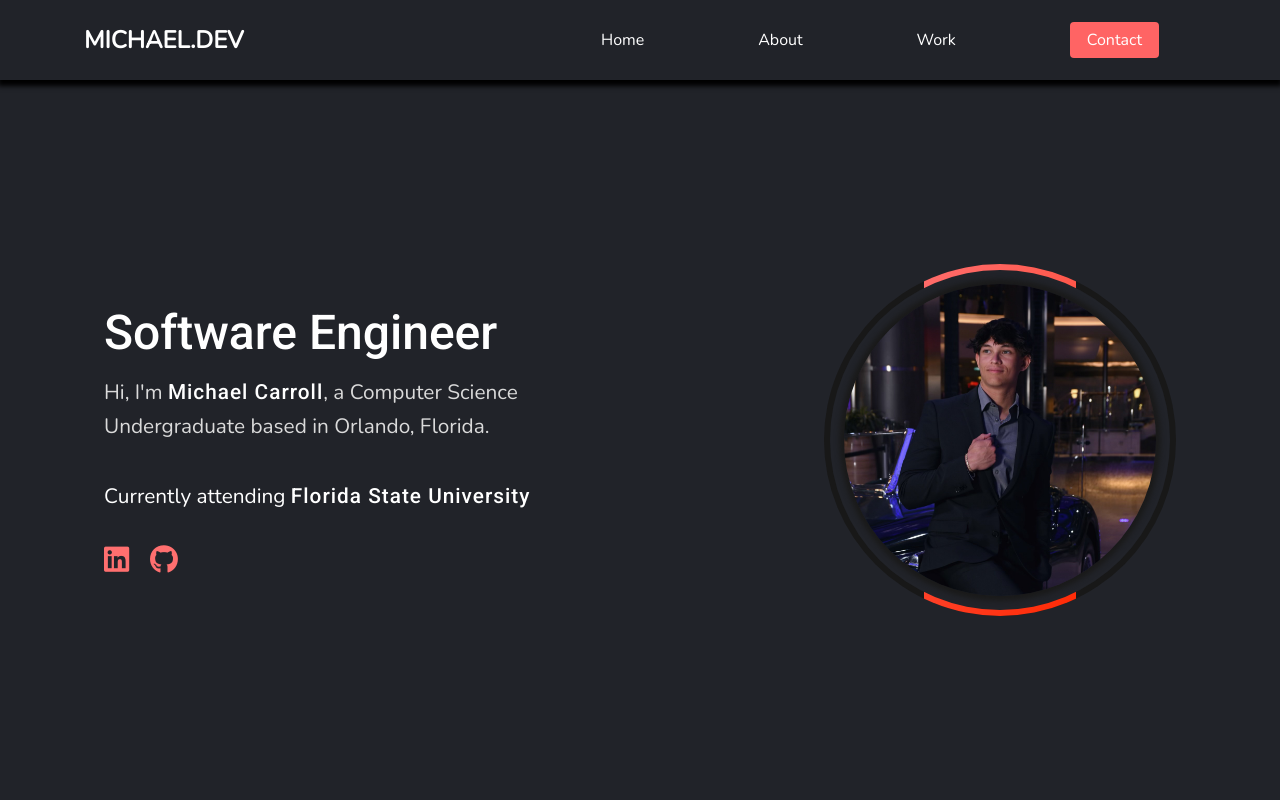
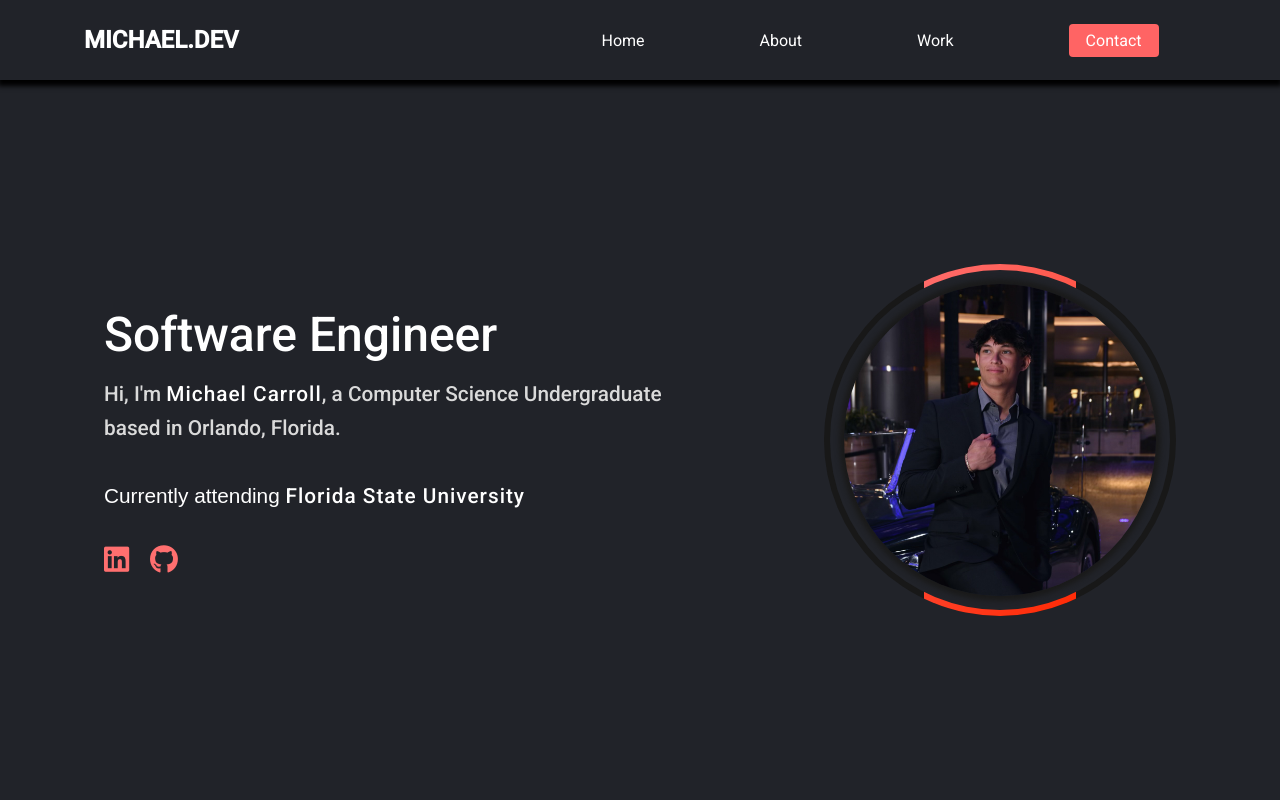
Before and after one commit to Michaelc322/Portfolio, an Angular app: page / in a window 1280 px wide. Shown: the top 800 px of the page. Built offline with nearby package versions, Linux system fonts and the light colour scheme.

Commit message:
unused bytes

```diff
--- a/src/app/Components/main.component.css
+++ b/src/app/Components/main.component.css
@@ -5,7 +5,7 @@ overflow: hidden;}
     box-sizing: border-box;
     margin: 0;
     padding: 0;
-    font-family: 'Nunito', sans-serif;
+    font-family: 'Roboto', sans-serif;
 }
 
 .nav-container {
@@ -52,8 +52,6 @@ overflow: hidden;}
     background-color: #2A2C33;
     padding: 8rem 0;
     height: 100%;
-
-
 }
 
 .container-about{
@@ -115,12 +113,10 @@ overflow: hidden;}
     margin-top: 2rem;
     display: flex;
     gap: 2rem;
-
 }
 
 .attachments a {
     text-decoration: none;
-
 }
 
 .resume{
--- a/src/app/Components/main.component.html
+++ b/src/app/Components/main.component.html
@@ -6,9 +6,9 @@
     <meta name="viewport" content="width=device-width, initial-scale=1.0">
     <link rel="preconnect" href="https://fonts.googleapis.com">
     <link rel="preconnect" href="https://fonts.gstatic.com" crossorigin>
-    <link href="https://fonts.googleapis.com/css2?family=Nunito:wght@300;400&family=Poppins:wght@100;400;500&family=Roboto:wght@100;300;400;500&display=swap" rel="stylesheet">
+    <link href="https://fonts.googleapis.com/css2?family=Poppins:wght@100;400;500&family=Roboto:wght@100;300;400;500&display=swap" rel="stylesheet">
     <link rel = "stylesheet" href="main.component.css">
-    <title>Document</title>
+    <title>Michael Carroll</title>
 </head>
 <body>
     <div class="nav-container">
```
